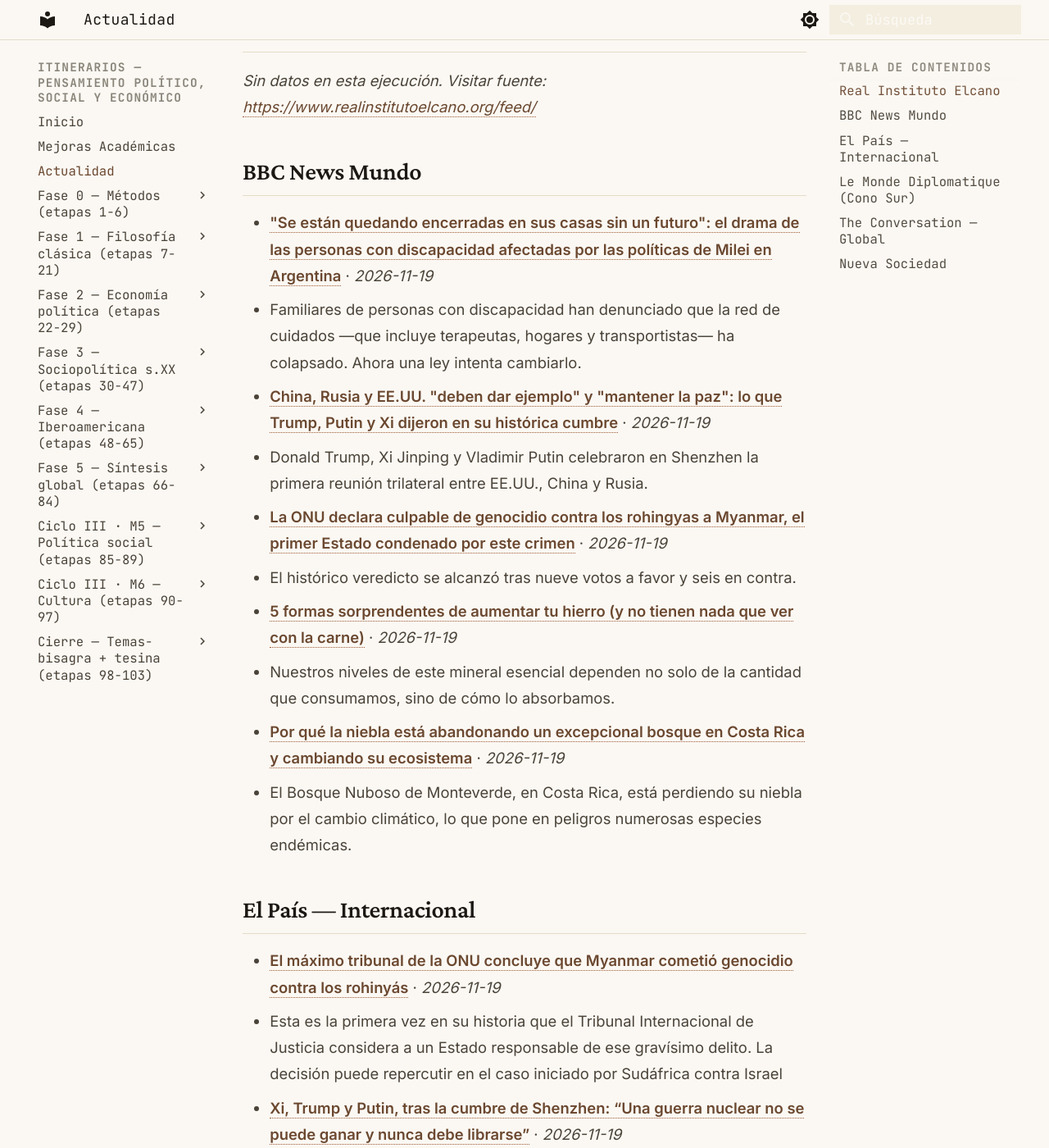
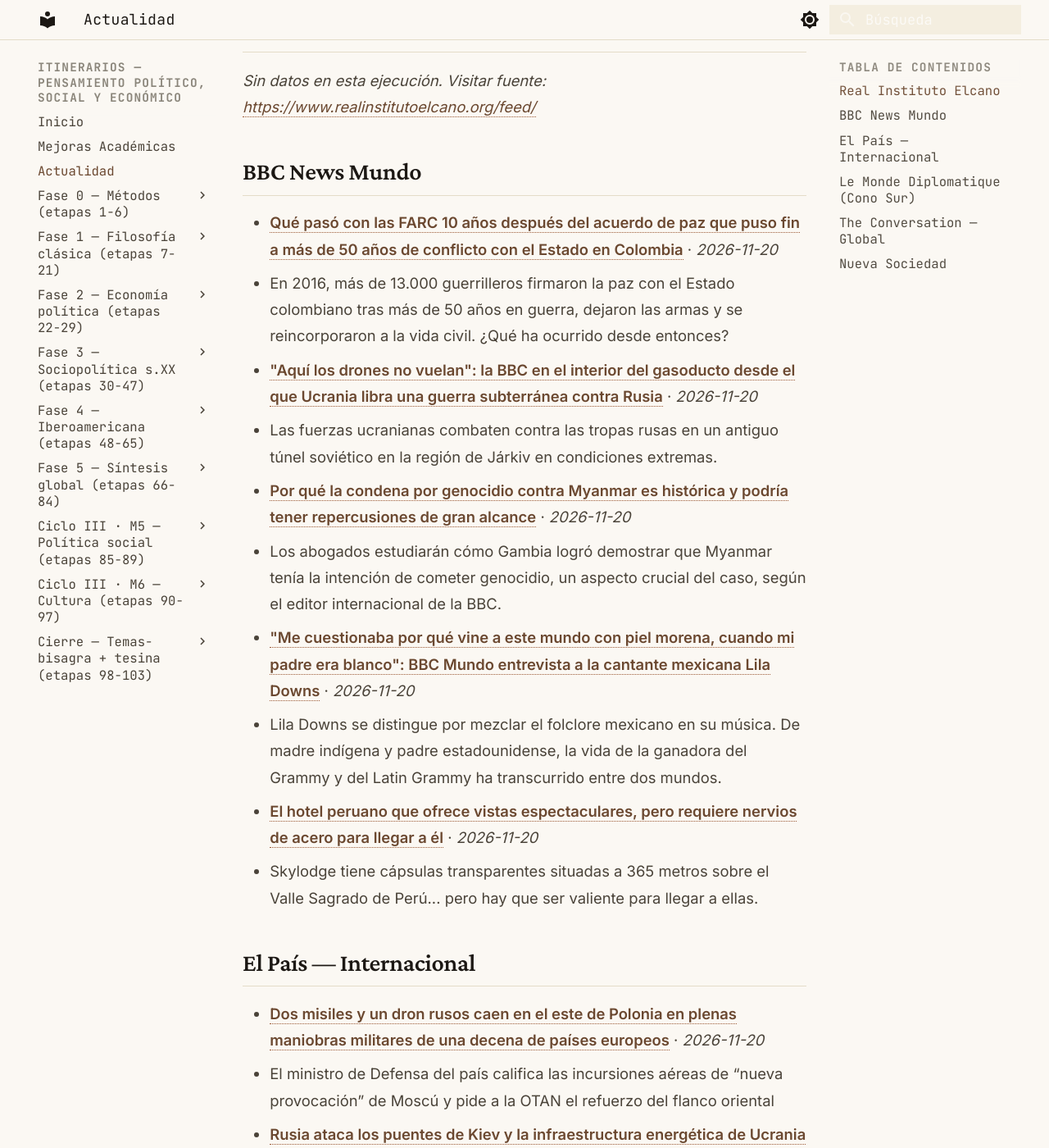
Before and after one commit to MrSpagVi/Curso, an MkDocs documentation site: the page built from docs/actualidad.md, in a window 1280 px wide and 1400 px high, scrolled down 643 px. Shown: the whole window at 82% size. Built offline with MkDocs 1.6.1 and Material for MkDocs 9.7.7, drawn with Linux system fonts in a browser that asks for light colours; some of the changed text lies outside the part shown.

Commit message:
auto: actualidad 2026-11-20

```diff
--- a/docs/actualidad.md
+++ b/docs/actualidad.md
@@ -6,7 +6,7 @@ title: Actualidad
 
 Últimos titulares de fuentes que dictan agenda en ciencia política y geopolítica. Actualizado automáticamente cada día (vía GitHub Actions).
 
-_Última actualización: 2026-11-19 14:57 UTC_
+_Última actualización: 2026-11-20 14:39 UTC_
 
 !!! tip "Ritual mensual — #actualidad"
     El último sábado de cada mes: agarrá **un** titular de los de abajo y escribí **300 palabras** aplicándole **2 autores** del último mes que leíste. ¿Qué diría cada uno? ¿En qué chocan? No resumas la noticia — usala como caso para pensar con las herramientas que venís construyendo. Guardá el texto con el tag `#actualidad` en tu sistema de notas. Esto convierte la teoría en criterio sobre la coyuntura: el objetivo del plan no es citar a Maquiavelo, es leer el presente con él.
@@ -17,29 +17,29 @@ _Sin datos en esta ejecución. Visitar fuente: [https://www.realinstitutoelcano.
 
 ## BBC News Mundo
 
-- **["Se están quedando encerradas en sus casas sin un futuro": el drama de las personas con discapacidad afectadas por las políticas de Milei en Argentina](https://www.bbc.com/mundo/articles/c617k978p47ro?at_medium=RSS&at_campaign=rss)** · *2026-11-19*
-  - Familiares de personas con discapacidad han denunciado que la red de cuidados —que incluye terapeutas, hogares y transportistas— ha colapsado. Ahora una ley intenta cambiarlo.
-- **[China, Rusia y EE.UU. "deben dar ejemplo" y "mantener la paz": lo que Trump, Putin y Xi dijeron en su histórica cumbre](https://www.bbc.com/mundo/articles/cw1md5mzjj4vo?at_medium=RSS&at_campaign=rss)** · *2026-11-19*
-  - Donald Trump, Xi Jinping y Vladimir Putin celebraron en Shenzhen la primera reunión trilateral entre EE.UU., China y Rusia.
-- **[La ONU declara culpable de genocidio contra los rohingyas a Myanmar, el primer Estado condenado por este crimen](https://www.bbc.com/mundo/articles/cm782edd78ewo?at_medium=RSS&at_campaign=rss)** · *2026-11-19*
-  - El histórico veredicto se alcanzó tras nueve votos a favor y seis en contra.
-- **[5 formas sorprendentes de aumentar tu hierro (y no tienen nada que ver con la carne)](https://www.bbc.com/mundo/articles/c8e39l3kwv1wo?at_medium=RSS&at_campaign=rss)** · *2026-11-19*
-  - Nuestros niveles de este mineral esencial dependen no solo de la cantidad que consumamos, sino de cómo lo absorbamos.
-- **[Por qué la niebla está abandonando un excepcional bosque en Costa Rica y cambiando su ecosistema](https://www.bbc.com/mundo/articles/cqde1n5843yxo?at_medium=RSS&at_campaign=rss)** · *2026-11-19*
-  - El Bosque Nuboso de Monteverde, en Costa Rica, está perdiendo su niebla por el cambio climático, lo que pone en peligros numerosas especies endémicas.
+- **[Qué pasó con las FARC 10 años después del acuerdo de paz que puso fin a más de 50 años de conflicto con el Estado en Colombia](https://www.bbc.com/mundo/articles/c8zxl4rd6nq5o?at_medium=RSS&at_campaign=rss)** · *2026-11-20*
+  - En 2016, más de 13.000 guerrilleros firmaron la paz con el Estado colombiano tras más de 50 años en guerra, dejaron las armas y se reincorporaron a la vida civil. ¿Qué ha ocurrido desde entonces?
+- **["Aquí los drones no vuelan": la BBC en el interior del gasoducto desde el que Ucrania libra una guerra subterránea contra Rusia](https://www.bbc.com/mundo/articles/c6wy418my1mlo?at_medium=RSS&at_campaign=rss)** · *2026-11-20*
+  - Las fuerzas ucranianas combaten contra las tropas rusas en un antiguo túnel soviético en la región de Járkiv en condiciones extremas.
+- **[Por qué la condena por genocidio contra Myanmar es histórica y podría tener repercusiones de gran alcance](https://www.bbc.com/mundo/articles/c5y4jve4zypxo?at_medium=RSS&at_campaign=rss)** · *2026-11-20*
+  - Los abogados estudiarán cómo Gambia logró demostrar que Myanmar tenía la intención de cometer genocidio, un aspecto crucial del caso, según el editor internacional de la BBC.
+- **["Me cuestionaba por qué vine a este mundo con piel morena, cuando mi padre era blanco": BBC Mundo entrevista a la cantante mexicana Lila Downs](https://www.bbc.com/mundo/articles/c6y80y8jdkz3o?at_medium=RSS&at_campaign=rss)** · *2026-11-20*
+  - Lila Downs se distingue por mezclar el folclore mexicano en su música. De madre indígena y padre estadounidense, la vida de la ganadora del Grammy y del Latin Grammy ha transcurrido entre dos mundos.
+- **[El hotel peruano que ofrece vistas espectaculares, pero requiere nervios de acero para llegar a él](https://www.bbc.com/mundo/articles/cw0k00z0v1r0o?at_medium=RSS&at_campaign=rss)** · *2026-11-20*
+  - Skylodge tiene cápsulas transparentes situadas a 365 metros sobre el Valle Sagrado de Perú... pero hay que ser valiente para llegar a ellas.
 
 ## El País — Internacional
 
-- **[El máximo tribunal de la ONU concluye que Myanmar cometió genocidio contra los rohinyás](https://elpais.com/internacional/2026-11-19/el-tribunal-internacional-de-justicia-concluye-que-el-ejercito-de-myanmar-mato-a-miles-de-rohinyas-y-cometio-actos-de-violencia-extrema-contra-ellos.html)** · *2026-11-19*
-  - Esta es la primera vez en su historia que el Tribunal Internacional de Justicia considera a un Estado responsable de ese gravísimo delito. La decisión puede repercutir en el caso iniciado por Sudáfrica contra Israel
-- **[Xi, Trump y Putin, tras la cumbre de Shenzhen: “Una guerra nuclear no se puede ganar y nunca debe librarse”](https://elpais.com/internacional/2026-11-19/trump-y-putin-interactuan-en-shenzhen-antes-de-las-reuniones-con-xi.html)** · *2026-11-19*
-  - Los líderes de las tres mayores potencias se comprometen a impulsar una reforma de la ONU y a garantizar la estabilidad de los flujos energéticos. El republicano, sobre el mandatario ruso: “Es mi amigo”
+- **[Dos misiles y un dron rusos caen en el este de Polonia en plenas maniobras militares de una decena de países europeos](https://elpais.com/internacional/2026-11-20/dos-misiles-y-un-dron-rusos-caen-en-el-este-de-polonia-en-plenas-maniobras-militares-de-una-decena-de-paises-europeos.html)** · *2026-11-20*
+  - El ministro de Defensa del país califica las incursiones aéreas de “nueva provocación” de Moscú y pide a la OTAN el refuerzo del flanco oriental
+- **[Rusia ataca los puentes de Kiev y la infraestructura energética de Ucrania tras la ofensiva en el estrecho de Kerch](https://elpais.com/internacional/2026-11-20/rusia-ataca-los-puentes-de-kiev-y-la-infraestructura-energetica-de-ucrania-tras-la-ofensiva-en-el-estrecho-de-kerch.html)** · *2026-11-20*
+  - Los bombardeos matan a una decena de personas, hieren a 28 y causan apagones en diez regiones. Francia pide una reunión del Consejo de Seguridad de la ONU tras los ataques a las embajadas de Austria y Países Bajos
+- **[Malasia retira el comunicado en el que anunciaba el traslado de 10.000 rohinyás a Turquía](https://elpais.com/internacional/2026-11-20/turquia-acogera-a-10000-rohinyas-reubicados-desde-malasia.html)** · *2026-11-20*
+  - Kuala Lumpur había dado por hecho el acuerdo un día después de la condena a Myanmar por el genocidio contra la minoría musulmana, pero el Gobierno turco no lo ha confirmado
 - **[El triunvirato de Shenzhen y la rebelión del resto del mundo](https://elpais.com/internacional/2026-11-19/el-triunvirato-de-shenzhen-y-la-rebelion-del-resto-del-mundo.html)** · *2026-11-19*
   - Xi, Trump y Putin envían un mensaje de convergencia y rechazo a un orden que les pueda constreñir. Los demás países harán bien en tomárselo en serio
 - **[De Yalta a Shenzhen](https://elpais.com/internacional/2026-11-18/de-yalta-a-shenzhen.html)** · *2026-11-18*
   - Xi ejerce de anfitrión de una cumbre que pidió Putin para dividir Europa y que Trump aceptó con la vista puesta en el Nobel de la Paz
-- **[Putin y Trump buscan un cambio de régimen en Europa](https://elpais.com/internacional/2026-11-15/putin-y-trump-buscan-un-cambio-de-regimen-en-europa.html)** · *2026-11-15*
-  - Ambos dirigentes se proponen que las negociaciones de paz sobre Ucrania empiecen por una renovación de la arquitectura de seguridad europea al gusto de Moscú
 
 ## Le Monde Diplomatique (Cono Sur)
 
@@ -47,16 +47,16 @@ _Sin datos en esta ejecución. Visitar fuente: [https://www.eldiplo.org/feed/](h
 
 ## The Conversation — Global
 
-- **[Brain stacking: an expert weighs in on whether this TikTok trend can really boost your brainpower](https://theconversation.com/brain-stacking-an-expert-weighs-in-on-whether-this-tiktok-trend-can-really-boost-your-brainpower-295488)** · *2026-11-19*
-  - Stacking up bursts of reading, puzzles and journalling is being promoted as a way to boost brainpower.
-- **[African glamour: the bold women who styled, wrote and read Drum magazine](https://theconversation.com/african-glamour-the-bold-women-who-styled-wrote-and-read-drum-magazine-294183)** · *2026-11-19*
-  - Drum’s male reporters are legendary, but women were far more involved in shaping the magazine’s content than many realise.
-- **[South Africa recycles only about one-fifth of its plastic waste. What’s holding it back?](https://theconversation.com/south-africa-recycles-only-about-one-fifth-of-its-plastic-waste-whats-holding-it-back-294328)** · *2026-11-19*
-  - South Africa has laws and policies to reduce plastic waste. But they need enforcement, local recycling centres and to involve waste reclaimers in planning.
-- **[US and Iran once practiced diplomacy through archaeology – that legacy need not lie in ruins](https://theconversation.com/us-and-iran-once-practiced-diplomacy-through-archaeology-that-legacy-need-not-lie-in-ruins-292886)** · *2026-11-19*
-  - Damage to heritage sites across Iran has been reported since the onset of war with Israel and the US in February.
-- **[Nvidia isn’t the first company to dump a misbehaving CEO – history shows it’s in the interest of corporate boards to act](https://theconversation.com/nvidia-isnt-the-first-company-to-dump-a-misbehaving-ceo-history-shows-its-in-the-interest-of-corporate-boards-to-act-296800)** · *2026-11-19*
-  - Board members are becoming more aware of the personal job consequences that stem from their performance and entanglement in misconduct.
+- **[‘SNL’ ‘Sister’ sketch nails the failures of US healthcare policy](https://theconversation.com/snl-sister-sketch-nails-the-failures-of-us-healthcare-policy-297022)** · *2026-11-20*
+  - Medicare and Medicaid provide limited help with caregiving for older adults – and that means unpaid relatives often bear big burdens.
+- **[Trump administration may fund white South Africans to document ‘hateful rhetoric and violent acts’](https://theconversation.com/trump-administration-may-fund-white-south-africans-to-document-hateful-rhetoric-and-violent-acts-296360)** · *2026-11-20*
+  - After slashing foreign aid for the promotion of democracy, the State Department is giving $1 million to AfriForum, an NGO that advocates on behalf of Afrikaners in South Africa.
+- **[Is it genuine love – or obsessive passion? Kierkegaard, the father of existentialism, had some thoughts](https://theconversation.com/is-it-genuine-love-or-obsessive-passion-kierkegaard-the-father-of-existentialism-had-some-thoughts-291950)** · *2026-11-20*
+  - Philosopher Søren Kierkegaard is best known for his writing on faith and existentialism, but love is also a central focus.
+- **[El Niño created a skiers’ paradise in Chile – now it’s Sierra Nevada and Southern Rockies’ turn](https://theconversation.com/el-nino-created-a-skiers-paradise-in-chile-now-its-sierra-nevada-and-southern-rockies-turn-290792)** · *2026-11-20*
+  - What happens on the slopes in Chile holds clues for the western US snow season. But all that precipitation can also bring trouble.
+- **[Preventable vision loss affects more than a billion people globally - and uneven access to care is the major culprit](https://theconversation.com/preventable-vision-loss-affects-more-than-a-billion-people-globally-and-uneven-access-to-care-is-the-major-culprit-294770)** · *2026-11-20*
+  - As the global population ages, the number of people suffering from vision loss is expected to increase.
 
 ## Nueva Sociedad
 
```
